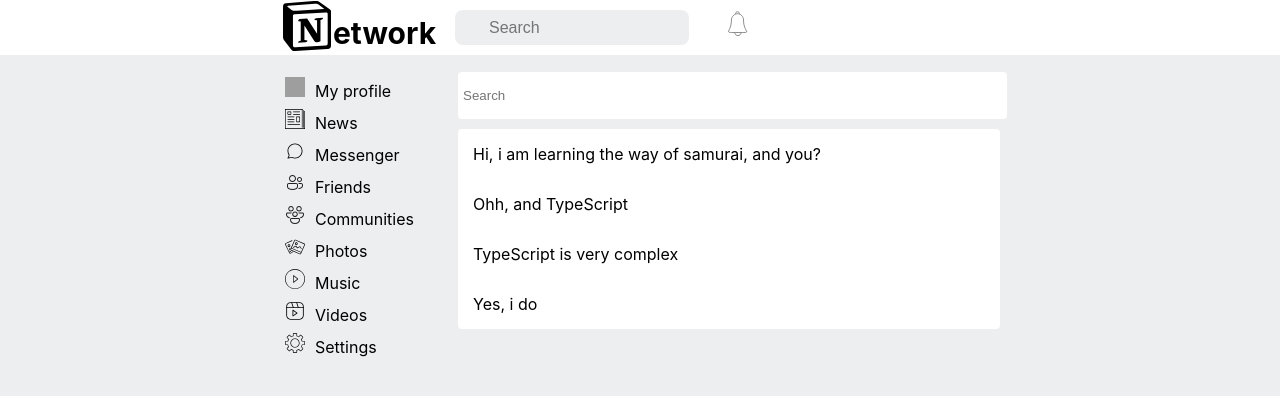
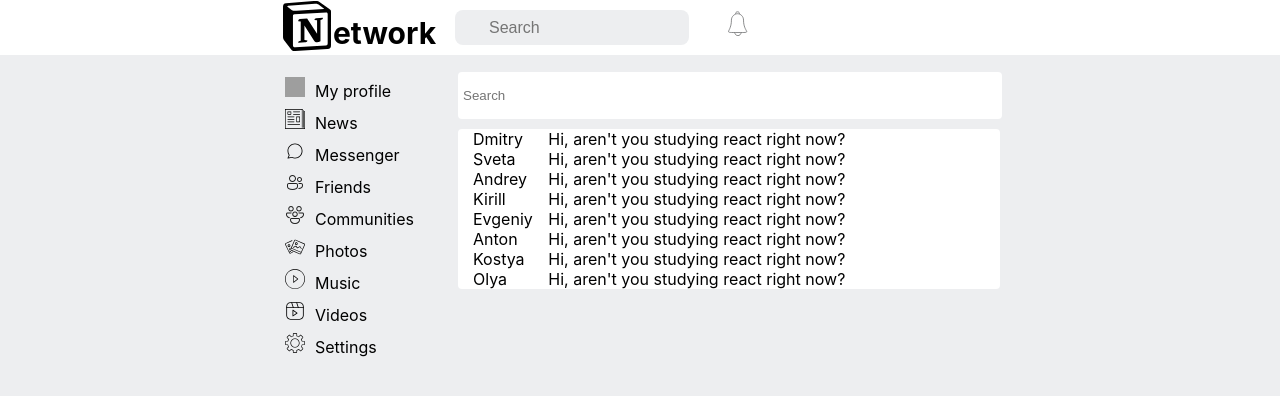
Before and after one commit to Romys58/my-social-network, a React (Create React App) app: page /messenger in a window 1280 px wide. Shown: the top 396 px of the page. Built offline with nearby package versions, Linux system fonts and the light colour scheme; grey boxes are pictures that could not be loaded.

Commit message:
add new window 'UserNameDialog'

```diff
--- a/src/components/Messenger/Dialogs/Dialogs.jsx
+++ /dev/null
@@ -1,16 +0,0 @@
-import React from "react";
-import style from "./Dialogs.module.css";
-
-
-const Dialogs = (props) => {
-    return (
-
-        <div className={style.item}>
-            {props.message}
-        </div>
-
-
-    );
-}
-
-export default Dialogs;
--- a/src/components/Messenger/Dialogs/Dialogs.module.css
+++ /dev/null
@@ -1,14 +0,0 @@
-
-
-.item {
-    display: block;
-    max-width: 100%;
-    max-height: 45px;
-    cursor: pointer;
-
-    padding: 15px 15px ;
-}
-
-.item:hover {
-    background: #aeb7c21f;
-}
--- a/src/components/Messenger/Messenger.jsx
+++ b/src/components/Messenger/Messenger.jsx
@@ -1,18 +1,43 @@
 import style from "./Messenger.module.css";
 import React from "react";
-import Dialogs from "./Dialogs/Dialogs";
+import UserNameDialog from "./UserNameDialog/UserNameDialog";
+
 
 const Messenger = () => {
     return (
         <div className={style.messenger}>
             <input className={style.input} placeholder="Search" type="text"></input>
-            <div className={style.dialogs}>
-                <Dialogs message="Hi, i am learning the way of samurai, and you?" />
-                <Dialogs message="Ohh, and TypeScript" />
-                <Dialogs message="TypeScript is very complex" />
-                <Dialogs message="Yes, i do" />
+
+            <div className={style.dialog_window}>
+                    <UserNameDialog />
+
+                    <div className={style.dialog_content}>
+                        <div className={style.item}>
+                            Hi, aren't you studying react right now?
+                        </div>
+                        <div className={style.item}>
+                            Hi, aren't you studying react right now?
+                        </div>
+                        <div className={style.item}>
+                            Hi, aren't you studying react right now?
+                        </div>
+                        <div className={style.item}>
+                            Hi, aren't you studying react right now?
+                        </div>
+                        <div className={style.item}>
+                            Hi, aren't you studying react right now?
+                        </div>
+                        <div className={style.item}>
+                            Hi, aren't you studying react right now?
+                        </div>
+                        <div className={style.item}>
+                            Hi, aren't you studying react right now?
+                        </div>
+                        <div className={style.item}>
+                            Hi, aren't you studying react right now?
+                        </div>
+                    </div>
             </div>
-
 
         </div>
     );
--- a/src/components/Messenger/Messenger.module.css
+++ b/src/components/Messenger/Messenger.module.css
@@ -1,13 +1,9 @@
-
-
-
-
 .messenger {
     background: #edeef0;
 }
 
 .input {
-    width: 100%;
+    width: 99%;
     height: 45px;
     border-radius: 4px;
     border: none;
@@ -15,10 +11,13 @@
     padding-left: 5px;
 }
 
-.dialogs {
-    max-width: 100%;
-    min-height: 150px;
+.dialog_window {
+    display: grid;
+    grid-template-columns: 2fr 10fr;
     background: #fff;
     border-radius: 4px;
+    width: 100%;
+    min-height: 150px;
+
     margin-top: 10px;
 }
--- /dev/null
+++ b/src/components/Messenger/UserNameDialog/UserNameDialog.jsx
@@ -0,0 +1,37 @@
+import React from "react";
+import style from "./UserNameDialog.module.css";
+import { NavLink } from "react-router-dom";
+
+
+const UserNameDialog = () => {
+    return(
+        <div className={style.user_name_dialog}>
+                        <div className={style.item}>
+                            <NavLink className={style.link} to="1">Dmitry</NavLink>
+                        </div>
+                        <div className={style.item}>
+                            <NavLink className={style.link} to="1">Sveta</NavLink>
+                        </div>
+                        <div className={style.item}>
+                            <NavLink className={style.link} to="1">Andrey</NavLink>
+                        </div>
+                        <div className={style.item}>
+                            <NavLink className={style.link} to="1">Kirill</NavLink>
+                        </div>
+                        <div className={style.item}>
+                            <NavLink className={style.link} to="1">Evgeniy</NavLink>
+                        </div>
+                        <div className={style.item}>
+                            <NavLink className={style.link} to="1">Anton</NavLink>
+                        </div>
+                        <div className={style.item}>
+                            <NavLink className={style.link} to="1">Kostya</NavLink>
+                        </div>
+                        <div className={style.item}>
+                            <NavLink className={style.link} to="1">Olya</NavLink>
+                        </div>
+                    </div>
+    );
+}
+
+export default UserNameDialog;
--- /dev/null
+++ b/src/components/Messenger/UserNameDialog/UserNameDialog.module.css
@@ -0,0 +1,18 @@
+.user_name_dialog {
+    grid-column: 1 / 2;
+}
+
+.item {
+    display: block;
+    padding-left: 15px;
+    cursor: pointer;
+}
+
+.item:hover {
+    background: red;
+}
+
+.link {
+    text-decoration: none;
+    color: #000;
+}
```
